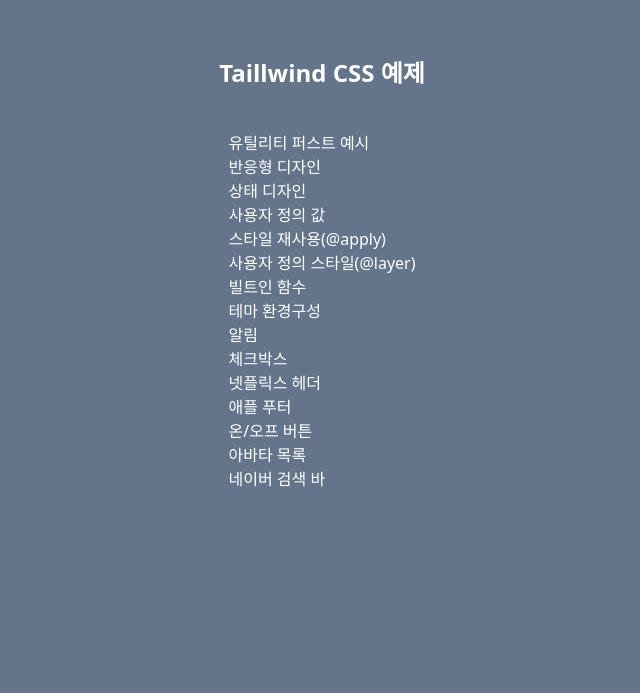
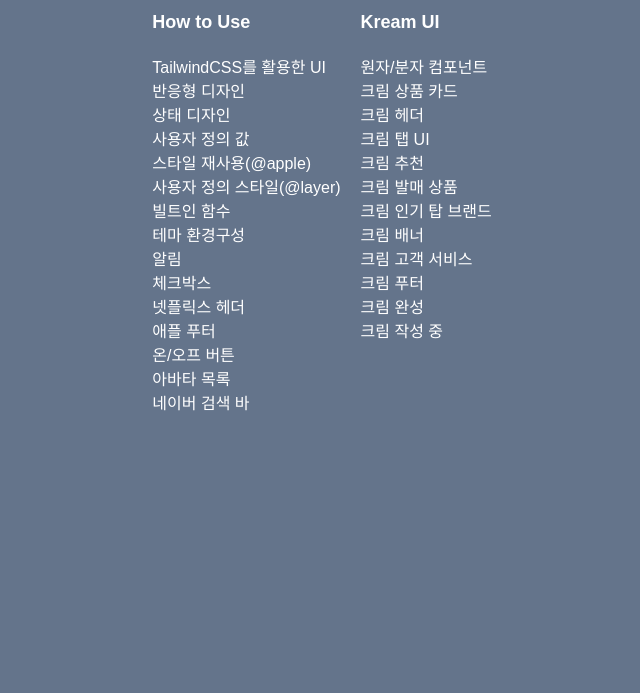
Before and after one commit to neulhi/learn-tailwind, a website: page index.html in a window 1280 px wide. Shown: the part 107-800 px from the top of the page, without its empty margins (318-958 px from the left). Drawn offline with Linux system fonts and the light colour scheme; a web font is replaced by a local one.

Commit message:
크림 [UI] 링크 추가

```diff
--- a/index.html
+++ b/index.html
@@ -7,18 +7,16 @@
     <link rel="icon" href="/src/assets/favicon/tailwindcss.svg" />
     <link rel="stylesheet" href="/src/styles/main.css" />
   </head>
-  <body
-    class="flex h-screen flex-col flex-wrap items-center justify-center bg-slate-500 text-white"
-  >
-    <h1 class="text-3xl font-bold">Taillwind CSS 예제</h1>
-    <ul class="my-10">
-      <li>
-        <a href="/src/views/01-utility-first.html">유틸리티 퍼스트 예시</a>
-      </li>
+  <body class="bg-slate-500 font-pretendard text-white">
+    <div class="container m-10 mx-auto grid grid-cols-[repeat(2,_auto)] grid-rows-2 justify-center gap-5 p-5">
+      <h1 class="col-span-2 text-3xl font-bold">Tailwind CSS</h1>
+      <h2 class="col-start-1 col-end-2 row-start-2 row-end-3 text-lg font-bold">How to Use</h2>
+      <ul>
+        <li><a href="/src/views/01-utility-first.html">TailwindCSS를 활용한 UI</a></li>
         <li><a href="/src/views/02-responsive.html">반응형 디자인</a></li>
         <li><a href="/src/views/03-state.html">상태 디자인</a></li>
         <li><a href="/src/views/04-arbitrary.html">사용자 정의 값</a></li>
-      <li><a href="/src/views/05-apply.html">스타일 재사용(@apply)</a></li>
+        <li><a href="/src/views/05-apply.html">스타일 재사용(@apple)</a></li>
         <li><a href="/src/views/06-layer.html">사용자 정의 스타일(@layer)</a></li>
         <li><a href="/src/views/07-built-in.html">빌트인 함수</a></li>
         <li><a href="/src/views/08-theme-config.html">테마 환경구성</a></li>
@@ -30,5 +28,21 @@
         <li><a href="/src/views/14-avatar-list.html">아바타 목록</a></li>
         <li><a href="/src/views/15-search-bar.html">네이버 검색 바</a></li>
       </ul>
+      <h2 class="col-start-2 col-end-3 row-start-2 row-end-3 text-lg font-bold">Kream UI</h2>
+      <ul>
+        <li><a href="/src/pages/components/01-atoms-molecules.html">원자/분자 컴포넌트</a></li>
+        <li><a href="/src/pages/components/02-product-card.html">크림 상품 카드</a></li>
+        <li><a href="/src/pages/components/03-header.html">크림 헤더</a></li>
+        <li><a href="/src/pages/components/04-tabs.html">크림 탭 UI</a></li>
+        <li><a href="/src/pages/components/05-recommand.html">크림 추천</a></li>
+        <li><a href="/src/pages/components/06-just-dropped.html">크림 발매 상품</a></li>
+        <li><a href="/src/pages/components/07-top-brand.html">크림 인기 탑 브랜드</a></li>
+        <li><a href="/src/pages/components/07-banner.html">크림 배너</a></li>
+        <li><a href="/src/pages/components/08-customer-service.html">크림 고객 서비스</a></li>
+        <li><a href="/src/pages/components/09-footer.html">크림 푸터</a></li>
+        <li><a href="/src/pages/kream-finish.html">크림 완성</a></li>
+        <li><a href="/src/pages/kream.html">크림 작성 중</a></li>
+      </ul>
+    </div>
   </body>
 </html>
```
Lines whose indentation alone changed are shown as unchanged.
